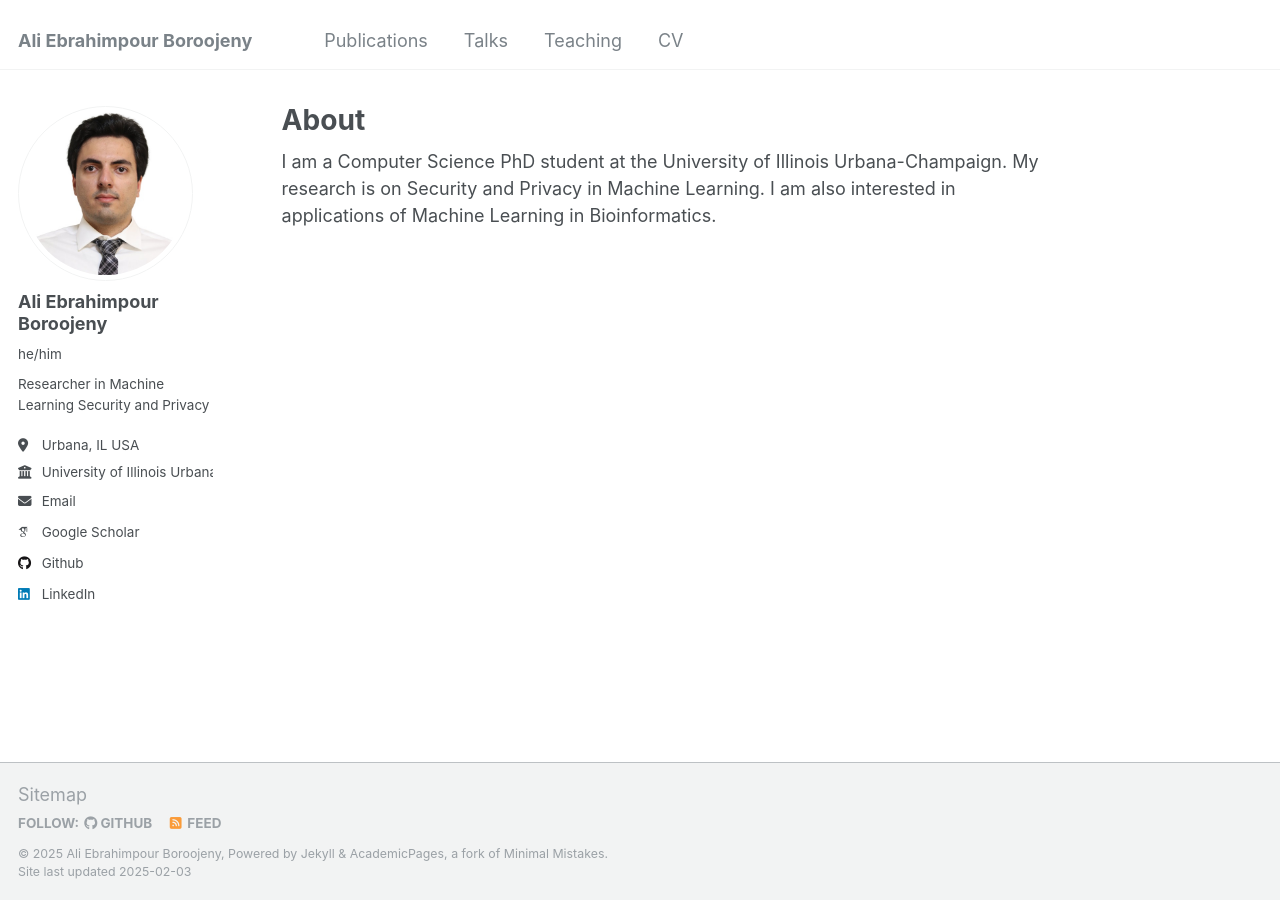
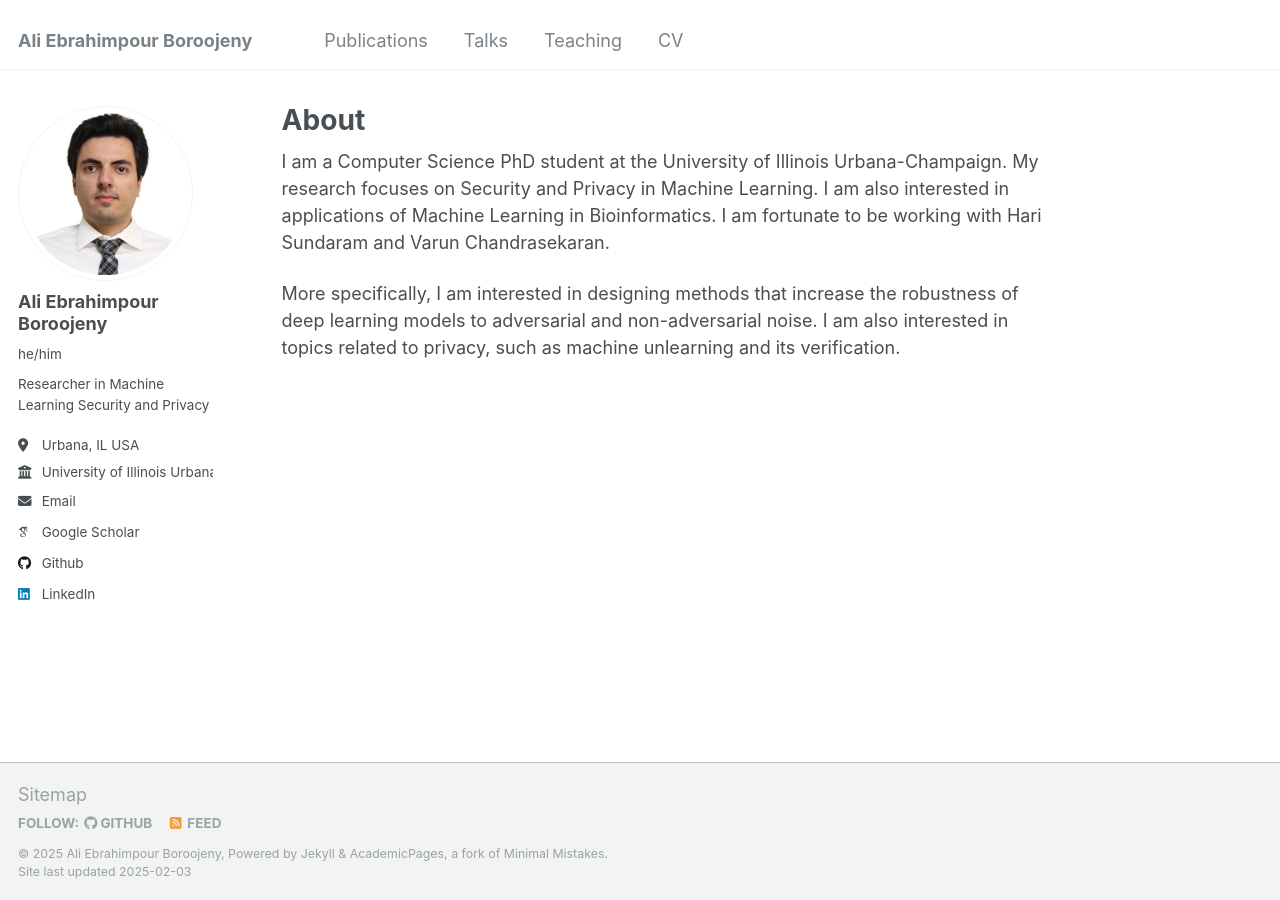
Before and after one commit to Ali-E/ali-e.github.io, a Jekyll site: the page built from _pages/about.md, in a window 1280 px wide. Built offline with Jekyll 4.4.1, drawn with Linux system fonts in a browser that asks for light colours; some web fonts are replaced.

Commit message:
updating intro

```diff
--- a/_pages/about.md
+++ b/_pages/about.md
@@ -7,5 +7,6 @@ redirect_from:
   - /about.html
 ---
 
+I am a Computer Science PhD student at the University of Illinois Urbana-Champaign. My research focuses on Security and Privacy in Machine Learning. I am also interested in applications of Machine Learning in Bioinformatics. I am fortunate to be working with Hari Sundaram and Varun Chandrasekaran.
 
-I am a Computer Science PhD student at the University of Illinois Urbana-Champaign. My research is on Security and Privacy in Machine Learning. I am also interested in applications of Machine Learning in Bioinformatics.
+More specifically, I am interested in designing methods that increase the robustness of deep learning models to adversarial and non-adversarial noise. I am also interested in topics related to privacy, such as machine unlearning and its verification.
```
